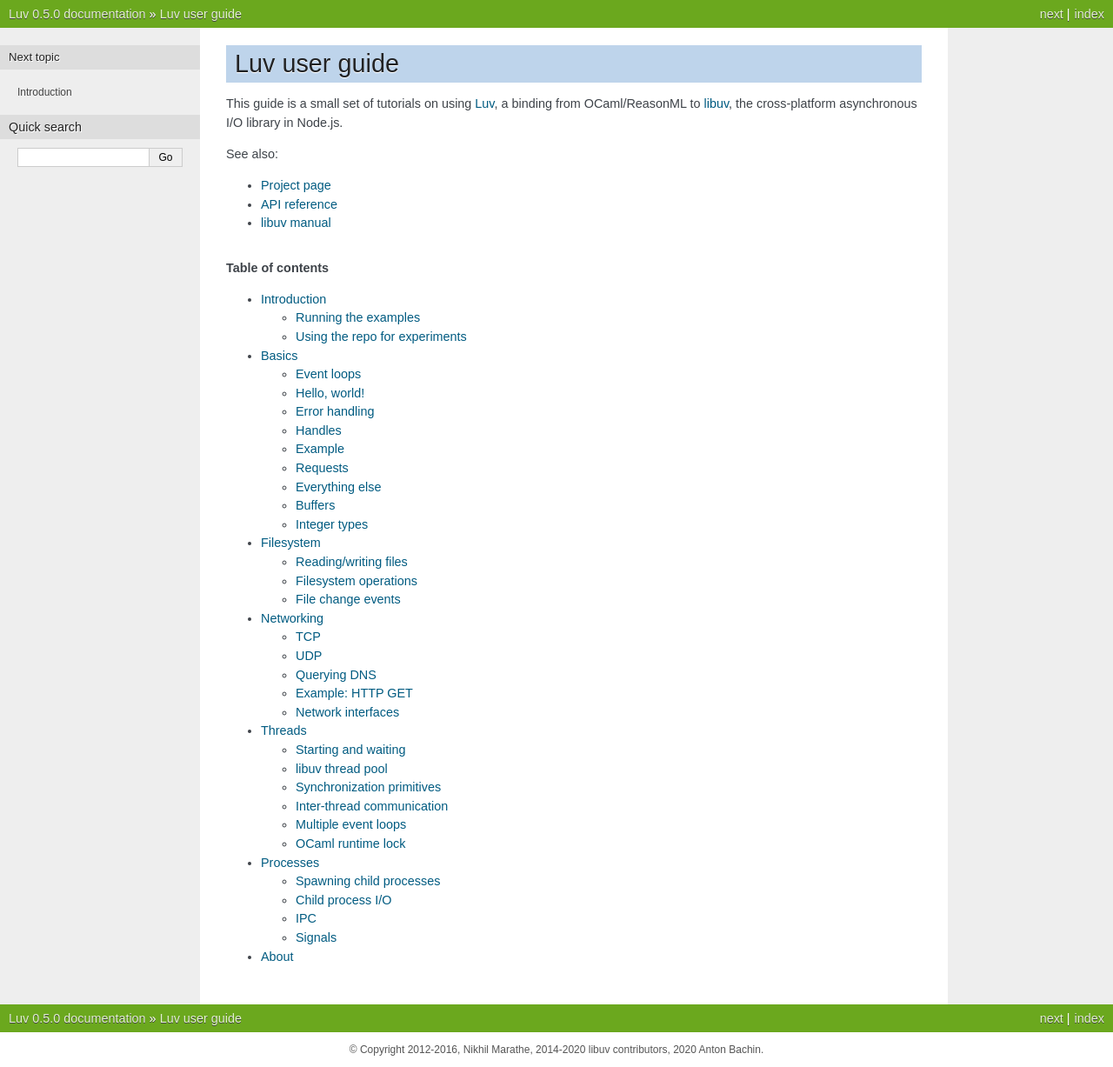
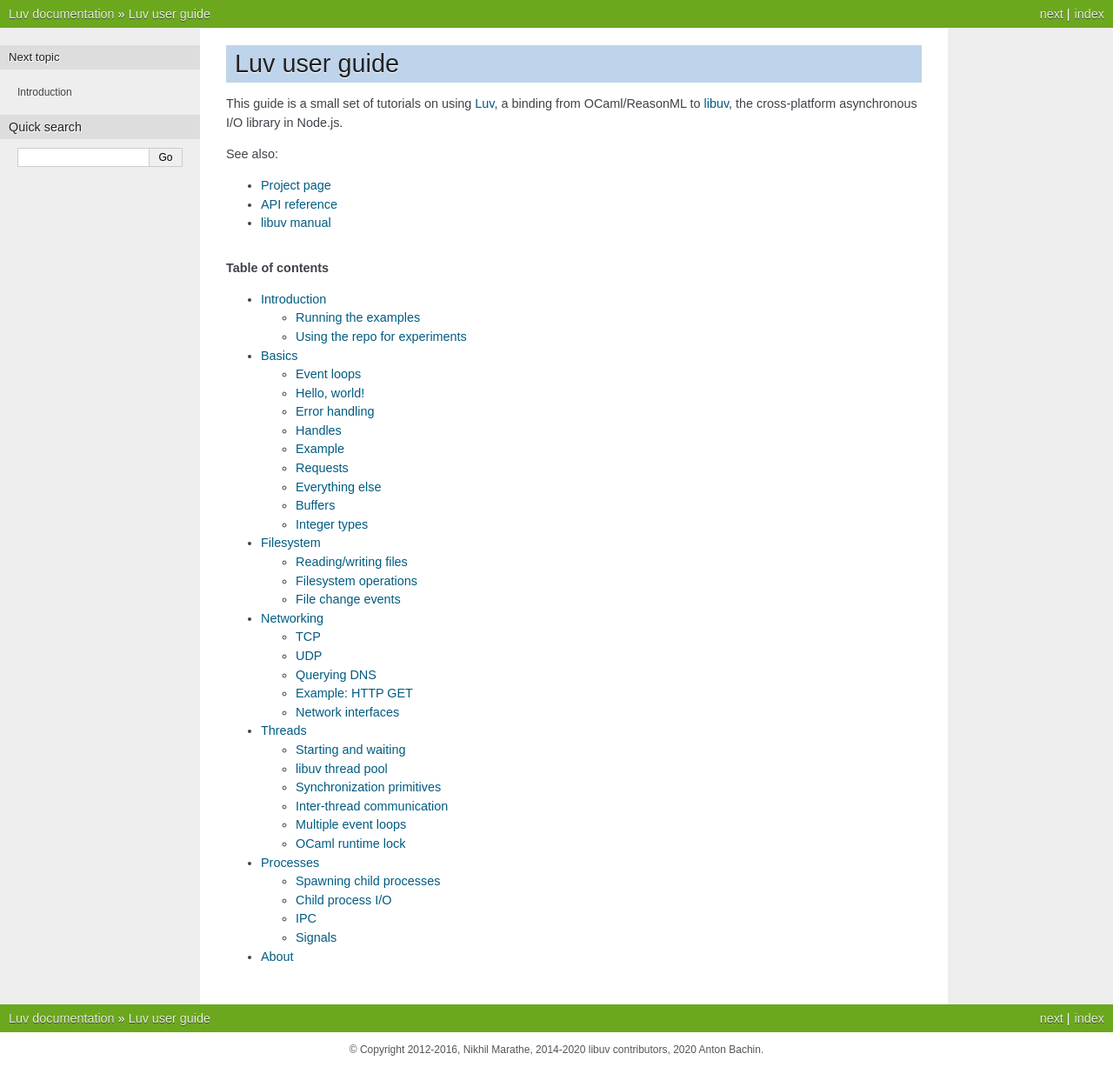
Before and after one commit to aantron/luv, a Sphinx documentation site: the page built from docs/index.rst, in a window 1280 px wide. Shown: the whole page at 87% size. Built offline with Sphinx 7.4.7, drawn with Linux system fonts in a browser that asks for light colours.

Commit message:
Omit project version from docs
This is more maintainable while the project simply posts the latest docs
from master.

[skip ci]

```diff
--- a/docs/conf.py
+++ b/docs/conf.py
@@ -61,9 +61,9 @@
 # built documents.
 #
 # The short X.Y version.
-version = '0.5.0'
+# version = '0.5.0'
 # The full version, including alpha/beta/rc tags.
-release = '0.5.0'
+# release = '0.5.0'
 
 # The language for content autogenerated by Sphinx. Refer to documentation
 # for a list of supported languages.
```
